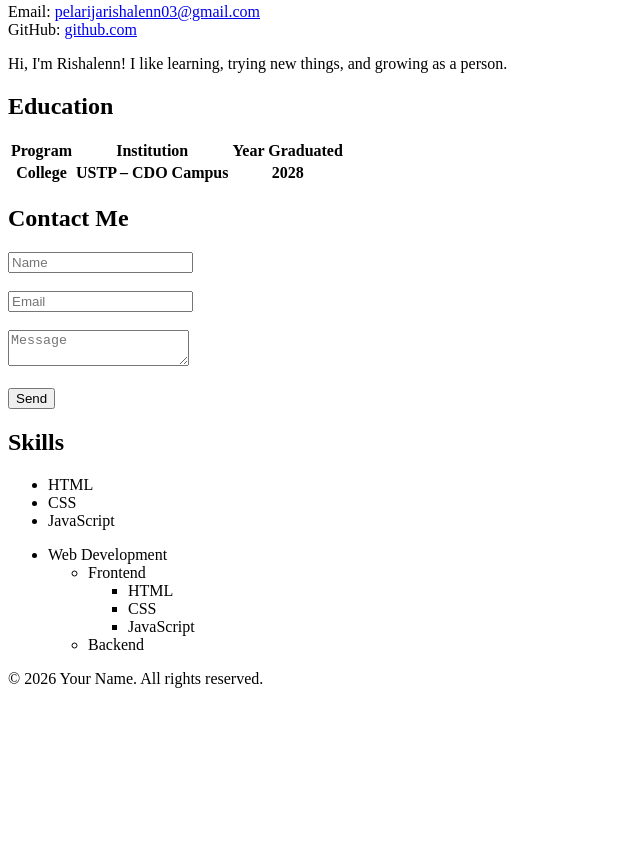
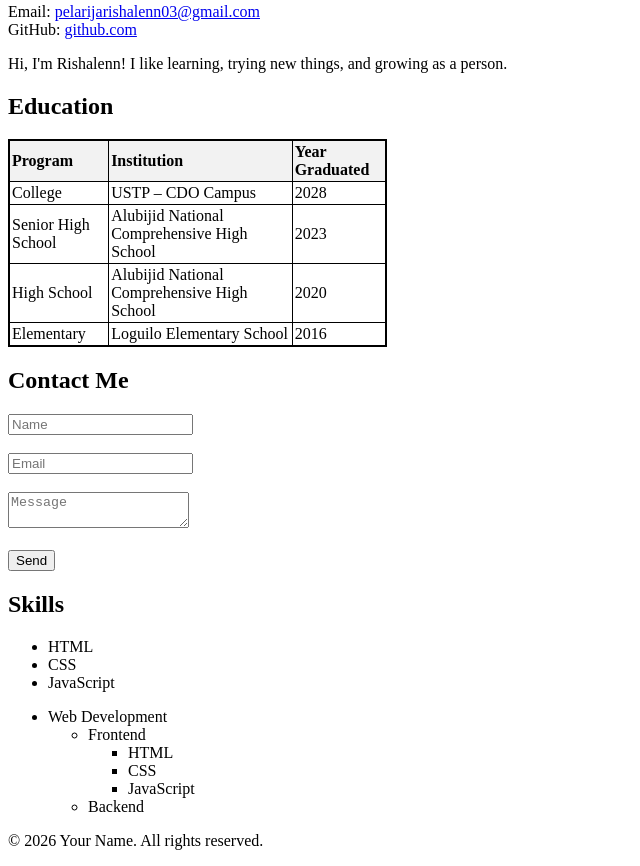
Before and after one commit to Rishalenn/module2-html, a plain HTML site: page index.html in a window 1280 px wide. Shown: the part 1262-2128 px from the top of the page, without its empty margins (0-640 px from the left). Before the commit the page ends 1966 px from the top, so only its background shows below. Drawn offline with Linux system fonts and the light colour scheme.

Commit message:
HTML Validated

```diff
--- a/index.html
+++ b/index.html
@@ -32,7 +32,7 @@ GitHub:
 
 <section>
   <h2>Education</h2>
-<table>
+  <table class="education-table">
     <tr>
       <th>Program</th>
       <th>Institution</th>
@@ -40,12 +40,52 @@ GitHub:
     </tr>
 
     <tr>
-<th>College</th>
-<th>USTP – CDO Campus</th>
-<th>2028</th>
+      <td>College</td>
+      <td>USTP – CDO Campus</td>
+      <td>2028</td>
+    </tr>
+
+    <tr>
+      <td>Senior High School</td>
+      <td>Alubijid National Comprehensive High School</td>
+      <td>2023</td>
+    </tr>
+
+    <tr>
+      <td>High School</td>
+      <td>Alubijid National Comprehensive High School</td>
+      <td>2020</td>
+    </tr>
+
+    <tr>
+      <td>Elementary</td>
+      <td>Loguilo Elementary School</td>
+      <td>2016</td>
     </tr>
   </table>
+
 </section>
+<style>
+.education-table {
+  width: 30%;
+  border-collapse: collapse; /* combine borders neatly */
+  margin-top: 5px;
+  border: 2px solid #000; /* thick outer border */
+}
+.education-table th, .education-table td {
+  border: 1.5px solid #000; /* visible box borders */
+  padding: 2px;           /* spacing inside cells */
+  text-align: left;
+}
+.education-table th {
+  background-color: #f2f2f2; /* light gray header */
+  font-weight: bold;
+
+}
+.education-table tr:hover {
+  background-color: #e6f7ff; /* optional hover effect */
+}
+</style>
 
 <section>
 <h2>Contact Me</h2>
```
Lines whose indentation alone changed are shown as unchanged.
